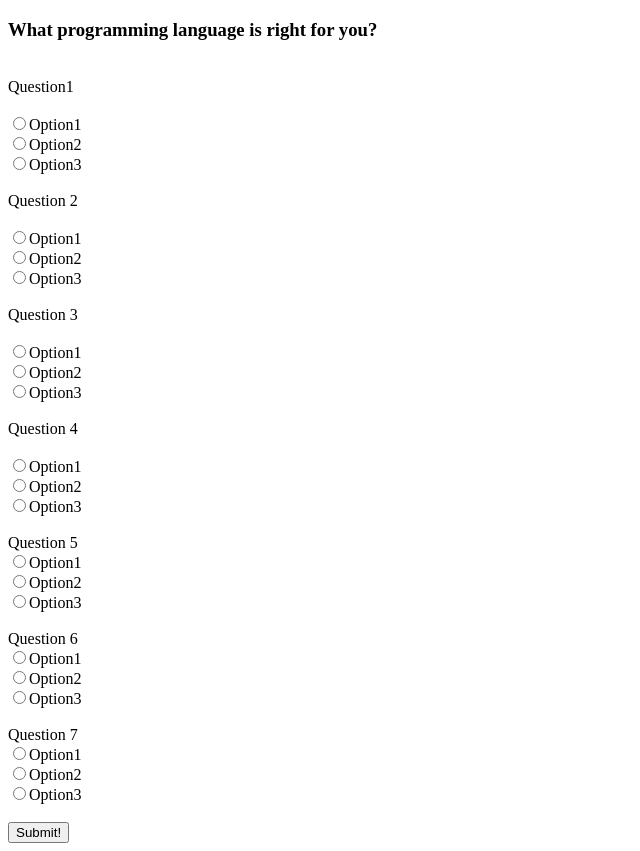
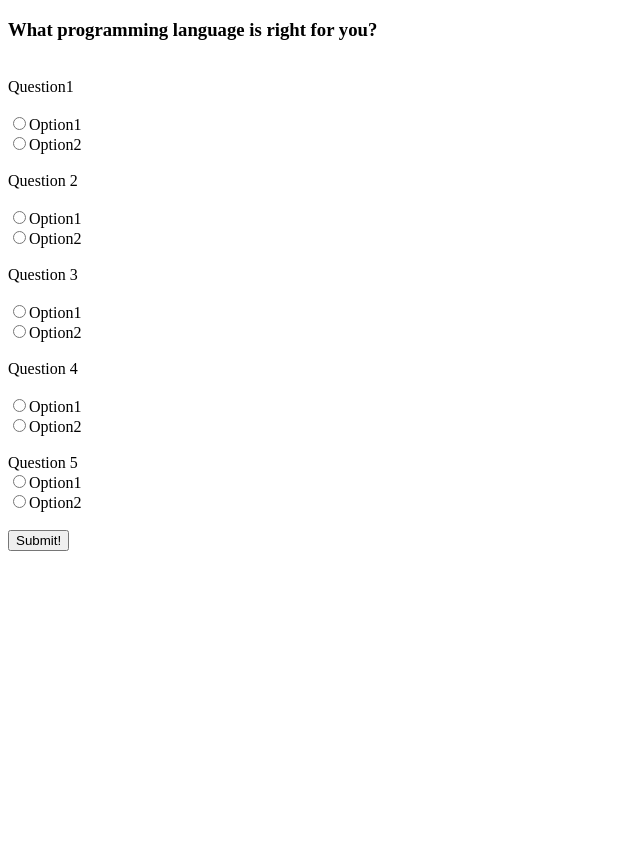
Before and after one commit to LizardMak/LanguageSuggester, a plain HTML site: page index.html in a window 1280 px wide. Shown: the part 61-912 px from the top of the page, without its empty margins (0-640 px from the left). After the commit the page ends 800 px from the top, so only its background shows below. Drawn offline with Linux system fonts and the light colour scheme.

Commit message:
removed 3rd options

```diff
--- a/index.html
+++ b/index.html
@@ -11,59 +11,33 @@
 <form id="radio-form">
   <label for="question1">Question1</label>
   <br><br>
-  <input id="question1" type="radio" name="name" value="python">Option1</input>
+  <input id="question1" type="radio" name="name" value="positive">Option1</input>
   <br>
-  <input id="question1" type="radio" name="name" value="ruby">Option2</input>
-  <br>
-  <input id="question1" type="radio" name="name" value="C">Option3</input>
+  <input id="question1" type="radio" name="name" value="negative">Option2</input>
   <br><br>
   <label for="question2">Question 2</label>
   <br><br>
-  <input id="question2" type="radio" name="name2" value="python">Option1</input>
+  <input id="question2" type="radio" name="name2" value="positive">Option1</input>
   <br>
-  <input id="question2" type="radio" name="name2" value="ruby">Option2</input>
-  <br>
-  <input id="question2" type="radio" name="name2" value="C">Option3</input>
+  <input id="question2" type="radio" name="name2" value="negative">Option2</input>
   <br><br>
   <label for="question3">Question 3</label>
   <br><br>
-  <input id="question3" type="radio" name="name3" value="python">Option1</input>
+  <input id="question3" type="radio" name="name3" value="positive">Option1</input>
   <br>
-  <input id="question3" type="radio" name="name3" value="ruby">Option2</input>
-  <br>
-  <input id="question3" type="radio" name="name3" value="c">Option3</input>
+  <input id="question3" type="radio" name="name3" value="negative">Option2</input>
   <br><br>
   <label for="question4">Question 4</label>
   <br><br>
-  <input id="question4" type="radio" name="name4" value="python">Option1</input>
+  <input id="question4" type="radio" name="name4" value="positive">Option1</input>
   <br>
-  <input id="question4" type="radio" name="name4" value="ruby">Option2</input>
-  <br>
-  <input id="question4" type="radio" name="name4" value="c">Option3</input>
+  <input id="question4" type="radio" name="name4" value="negative">Option2</input>
   <br><br>
   <label for="question5">Question 5</label>
   <br>
-  <input id="question5" type="radio" name="name5" value="python">Option1</input>
+  <input id="question5" type="radio" name="name5" value="positive">Option1</input>
   <br>
-  <input id="question5" type="radio" name="name5" value="ruby">Option2</input>
-  <br>
-  <input id="question5" type="radio" name="name5" value="c">Option3</input>
-  <br><br>
-  <label for="question6">Question 6</label>
-  <br>
-  <input id="question6" type="radio" name="name6" value="python">Option1</input>
-  <br>
-  <input id="question6" type="radio" name="name6" value="ruby">Option2</input>
-  <br>
-  <input id="question6" type="radio" name="name6" value="c">Option3</input>
-  <br><br>
-  <label for="question7">Question 7</label>
-  <br>
-  <input id="question7" type="radio" name="name7" value="python">Option1</input>
-  <br>
-  <input id="question7" type="radio" name="name7" value="ruby">Option2</input>
-  <br>
-  <input id="question7" type="radio" name="name7" value="c">Option3</input>
+  <input id="question5" type="radio" name="name5" value="negative">Option2</input>
   <br><br>
   <button type="submit">Submit!</button>
 </form>
--- a/js/scripts.js
+++ b/js/scripts.js
@@ -5,10 +5,5 @@ window.addEventListener("load", function() {
 function getResults(e) {
 e.preventDefault();
 window.alert("edefaultworking");
-let finalResultsPython = calculatePython();
-let finalResultsRuby = calculateRuby();
-let finalResultsC = calculateC();
-console.log("python is: " + finalResultsPython);
-console.log("ruby is: " + finalResultsRuby);
-console.log("C is: " + finalResultsC);
+let results = 0;
 }
```
